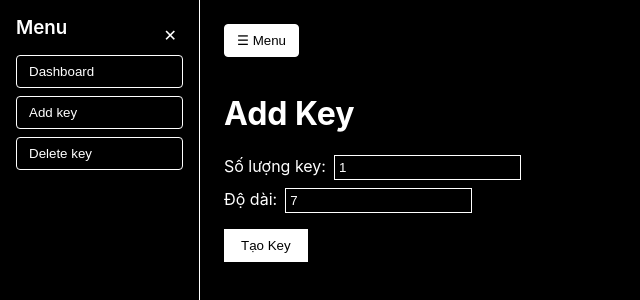
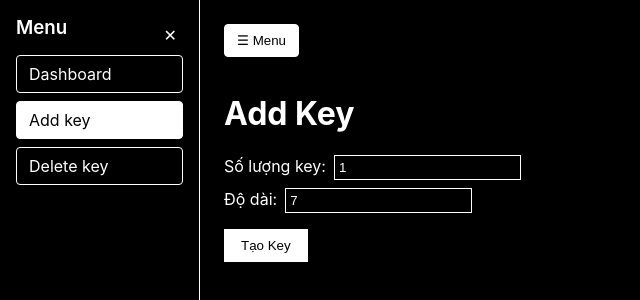
Before and after one commit to abxst/fe-webpanel, a React (Create React App) app: page /add-key in a window 1280 px wide. Shown: the top 300 px of the page, without its empty margins (0-640 px from the left). Built offline with nearby package versions, Linux system fonts and the light colour scheme.

Commit message:
xử lý giao diện add-key

```diff
--- a/src/app/add-key/AddKey.jsx
+++ b/src/app/add-key/AddKey.jsx
@@ -58,16 +58,19 @@ export default function AddKey() {
       {keys.length > 0 && (
         <div>
           <h2 style={{ color: '#ffffff' }}>Danh sách Key</h2>
+          <button
+            onClick={() => {
+              navigator.clipboard.writeText(keys.map(k => k.key).join('\n'));
+              alert(`Đã copy ${keys.length} key`);
+            }}
+            style={{ marginBottom: '16px', background: '#ffffff', color: '#000000', border: '1px solid #ffffff', padding: '8px 16px', cursor: 'pointer' }}
+          >
+            Copy All Keys
+          </button>
           <ul style={{ listStyle: 'none', padding: 0 }}>
               {keys.map((key, index) => (
                 <li key={index} style={{ marginBottom: '8px', color: '#ffffff' }}>
-                  List key đã tạo:<br/>{key.key}
-                  <button
-                    onClick={() => navigator.clipboard.writeText(key.key)}
-                    style={{ marginLeft: '8px', background: '#ffffff', color: '#000000', border: '1px solid #ffffff', padding: '4px 8px', cursor: 'pointer' }}
-                  >
-                    Copy
-                  </button>
+                  {key.key}
                 </li>
               ))}
           </ul>
--- a/src/app/layout/Sidebar.jsx
+++ b/src/app/layout/Sidebar.jsx
@@ -1,6 +1,9 @@
 import React from 'react';
+import { Link, useLocation } from 'react-router-dom';
 
 export default function Sidebar({ isOpen, onToggle }) {
+  const location = useLocation();
+
   return (
     <div
       className="sidebar"
@@ -26,13 +29,19 @@ export default function Sidebar({ isOpen, onToggle }) {
       </div>
       <ul style={{ listStyle: 'none', padding: 0, margin: 0 }}>
         <li style={{ marginBottom: '8px' }}>
-          <button style={{ width: '100%', textAlign: 'left', padding: '8px 12px', background: '#000000', color: '#ffffff', border: '1px solid #ffffff', borderRadius: '4px', cursor: 'pointer' }}>Dashboard</button>
+          <Link to="/dashboard" style={{ display: 'block', padding: '8px 12px', background: location.pathname === '/dashboard' ? '#ffffff' : '#000000', color: location.pathname === '/dashboard' ? '#000000' : '#ffffff', border: '1px solid #ffffff', borderRadius: '4px', textDecoration: 'none', cursor: 'pointer' }}>
+            Dashboard
+          </Link>
         </li>
         <li style={{ marginBottom: '8px' }}>
-          <button style={{ width: '100%', textAlign: 'left', padding: '8px 12px', background: '#000000', color: '#ffffff', border: '1px solid #ffffff', borderRadius: '4px', cursor: 'pointer' }}>Add key</button>
+          <Link to="/add-key" style={{ display: 'block', padding: '8px 12px', background: location.pathname === '/add-key' ? '#ffffff' : '#000000', color: location.pathname === '/add-key' ? '#000000' : '#ffffff', border: '1px solid #ffffff', borderRadius: '4px', textDecoration: 'none', cursor: 'pointer' }}>
+            Add key
+          </Link>
         </li>
         <li style={{ marginBottom: '8px' }}>
-          <button style={{ width: '100%', textAlign: 'left', padding: '8px 12px', background: '#000000', color: '#ffffff', border: '1px solid #ffffff', borderRadius: '4px', cursor: 'pointer' }}>Delete key</button>
+          <Link to="/delete-key" style={{ display: 'block', padding: '8px 12px', background: location.pathname === '/delete-key' ? '#ffffff' : '#000000', color: location.pathname === '/delete-key' ? '#000000' : '#ffffff', border: '1px solid #ffffff', borderRadius: '4px', textDecoration: 'none', cursor: 'pointer' }}>
+            Delete key
+          </Link>
         </li>
       </ul>
     </div>
```
